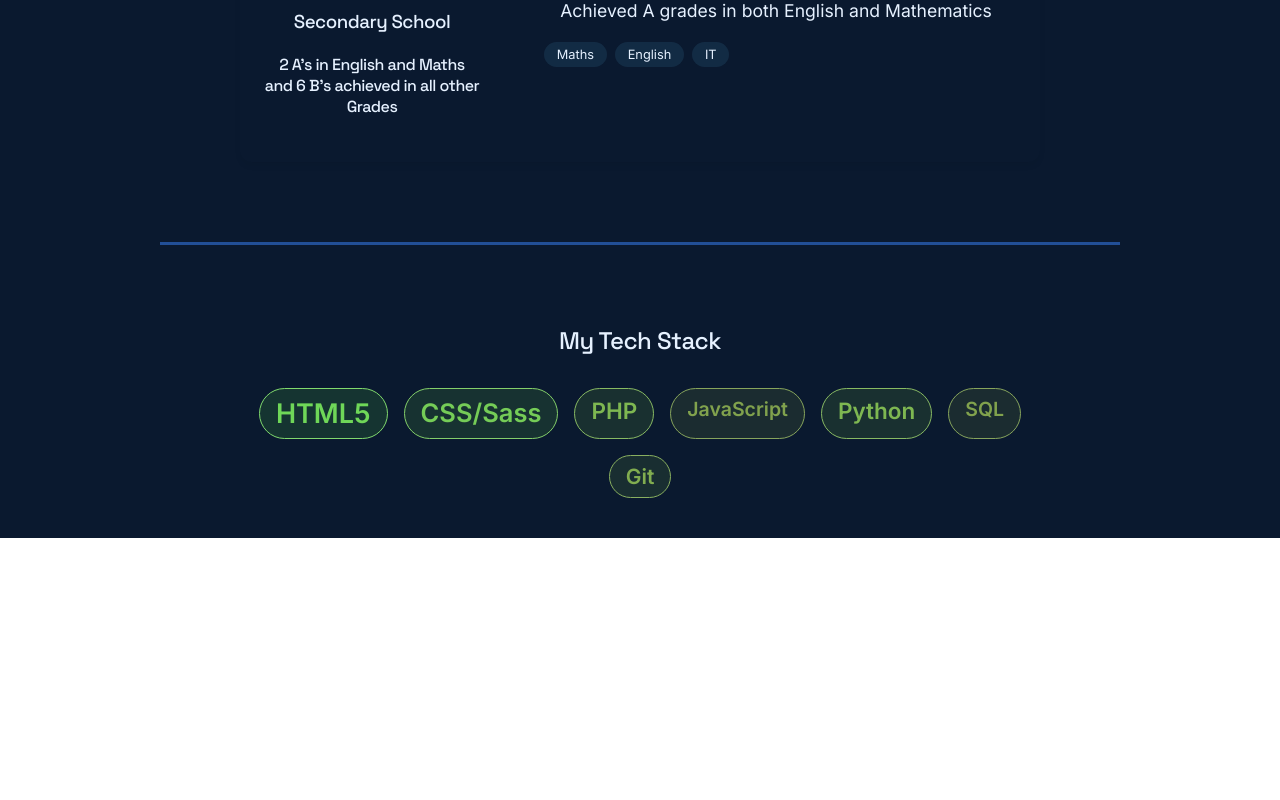
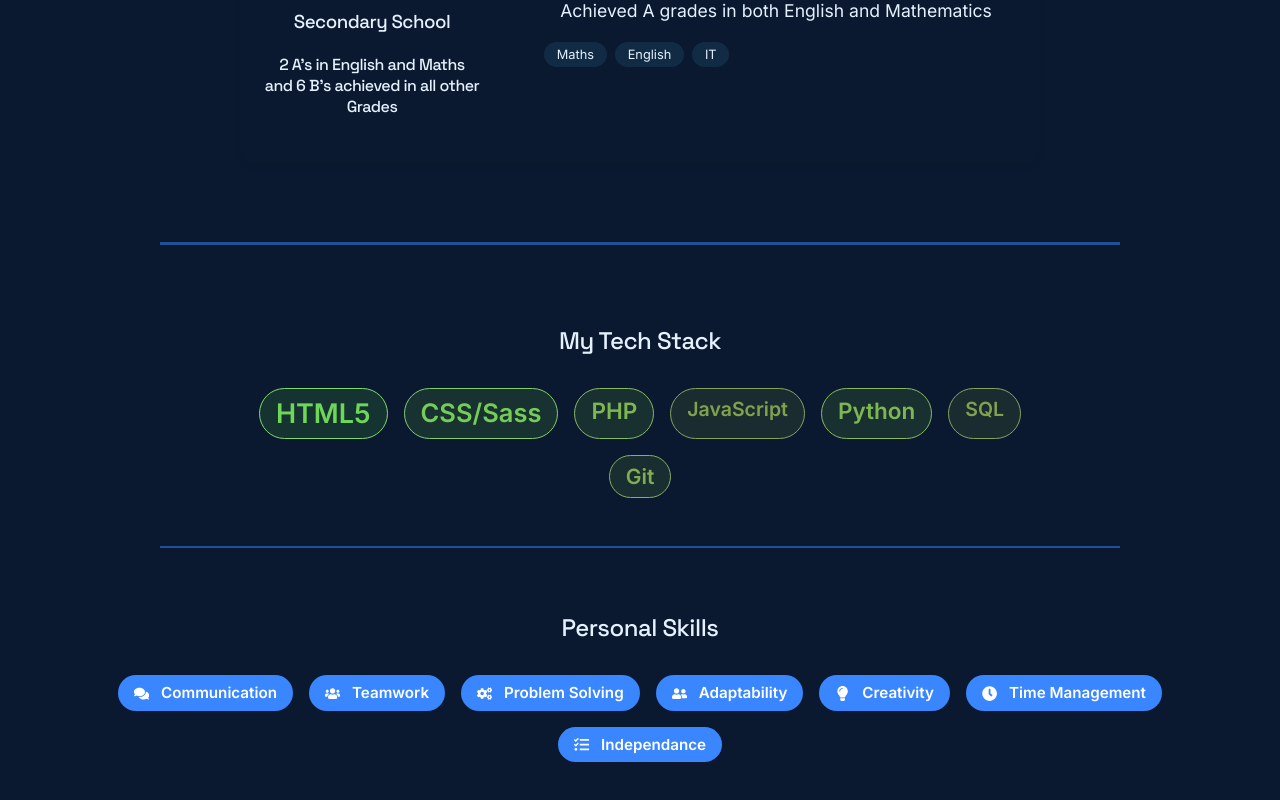
Before and after one commit to Jbreets/react-portfolio, a React (Create React App) app: page / in a window 1280 px wide. Shown: the part 1454-2254 px from the top of the page. Before the commit the page ends 1992 px from the top, so only its background shows below. Built offline with nearby package versions, Linux system fonts and the light colour scheme.

Commit message:
width change + personal skills

```diff
--- a/src/App.css
+++ b/src/App.css
@@ -154,3 +154,9 @@ h1, h2, h3, h4 {
   letter-spacing: -0.5px;
   font-weight: 500;
 }
+
+@media (max-width: 400px) {
+  nav {
+    padding: 1rem 0rem;
+  }
+}
--- a/src/pages/Home.css
+++ b/src/pages/Home.css
@@ -93,3 +93,39 @@
   .dark-mode .skill-level {
     background: var(--dark-nav);
   }
+  .personal-skills-section {
+    margin-top: 3rem;
+    text-align: center;
+  }
+
+  .personal-skills-section h2 {
+    color: #3a86ff;
+    margin-bottom: 1.5rem;
+  }
+
+  .personal-skills-list {
+    display: flex;
+    flex-wrap: wrap;
+    justify-content: center;
+    gap: 1rem;
+    font-weight: bold;
+  }
+
+  .personal-skill-badge {
+    background-color: #3a86ff;
+    color: white;
+    padding: 0.5rem 1rem;
+    border-radius: 20px;
+    font-weight: 600;
+    font-size: 0.95rem;
+    transition: transform 0.2s ease;
+  }
+
+  .personal-skill-badge:hover {
+    transform: scale(1.05);
+    background-color: #265df2;
+  }
+  .personal-skill-badge svg {
+    vertical-align: middle;
+    margin-bottom: 2px;
+  }
--- a/src/pages/Home.js
+++ b/src/pages/Home.js
@@ -2,11 +2,11 @@ import React, { useState } from 'react';
 import Divider from '../components/Divider';
 import EducationTimeline from '../components/EducationTimeline';
 import './Home.css';
-// import EducationTimeline from '../components/EducationTimeline/EducationTimeline';
+import { FaComments, FaUsers, FaLightbulb, FaClock, FaCogs, FaUserFriends, FaTasks } from 'react-icons/fa';
+
 
 
 const Home = () => {
-  // Skill data with weights (adjust values for visual hierarchy)
   const skills = [
     { name: 'HTML5', level: 90 },
     { name: 'CSS/Sass', level: 85 },
@@ -17,24 +17,31 @@ const Home = () => {
     { name: 'Git', level: 70 }
   ];
 
-  // State for hover effect
+  const personalSkills = [
+    { name: 'Communication', icon: <FaComments /> },
+    { name: 'Teamwork', icon: <FaUsers /> },
+    { name: 'Problem Solving', icon: <FaCogs /> },
+    { name: 'Adaptability', icon: <FaUserFriends /> },
+    { name: 'Creativity', icon: <FaLightbulb /> },
+    { name: 'Time Management', icon: <FaClock /> },
+    { name: 'Independance', icon: <FaTasks /> }
+  ];
+
   const [hoveredSkill, setHoveredSkill] = useState(null);
 
   return (
-
     <div className="page-content fade-in">
       <div className="hero-section">
         <h1>Hi, I'm Jack Breeton</h1>
         <p className="tagline">
-        Full Stack Web Developer | Problem Solver
+          Full Stack Web Developer | Problem Solver
         </p>
         <p className="intro">
-          Welcome to my personal website where I display my achievements and skils I have learnt throughout the years.
+          Welcome to my personal website where I display my achievements and skills I have learnt throughout the years.
         </p>
       </div>
 
       <Divider
-        // type="dotted"
         color="#3a86ff"
         spacing="5rem"
         thickness='3px'
@@ -44,7 +51,6 @@ const Home = () => {
       <EducationTimeline />
 
       <Divider
-        // type="dotted"
         color="#3a86ff"
         spacing="5rem"
         thickness='3px'
@@ -74,6 +80,23 @@ const Home = () => {
           ))}
         </div>
       </div>
+
+      <Divider
+        color="#3a86ff"
+        spacing="3rem"
+        thickness='2px'
+        animate={true}
+      />
+      <div className="skills-cloud-section">
+        <h2>Personal Skills</h2>
+        <div className="personal-skills-list">
+          {personalSkills.map(skill => (
+            <div key={skill.name} className="personal-skill-badge">
+              {skill.icon} <span style={{ marginLeft: '0.5rem' }}>{skill.name}</span>
+            </div>
+          ))}
+        </div>
+      </div>
     </div>
   );
 };
```
